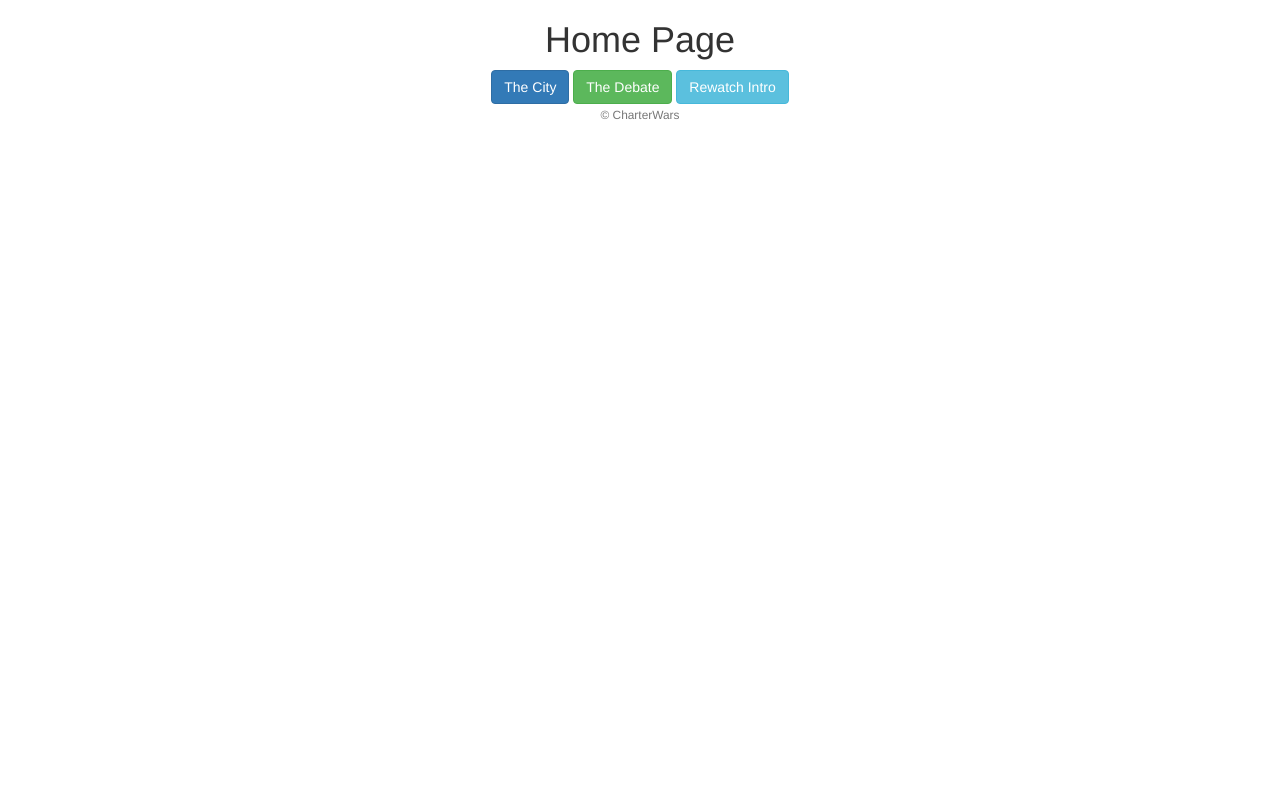
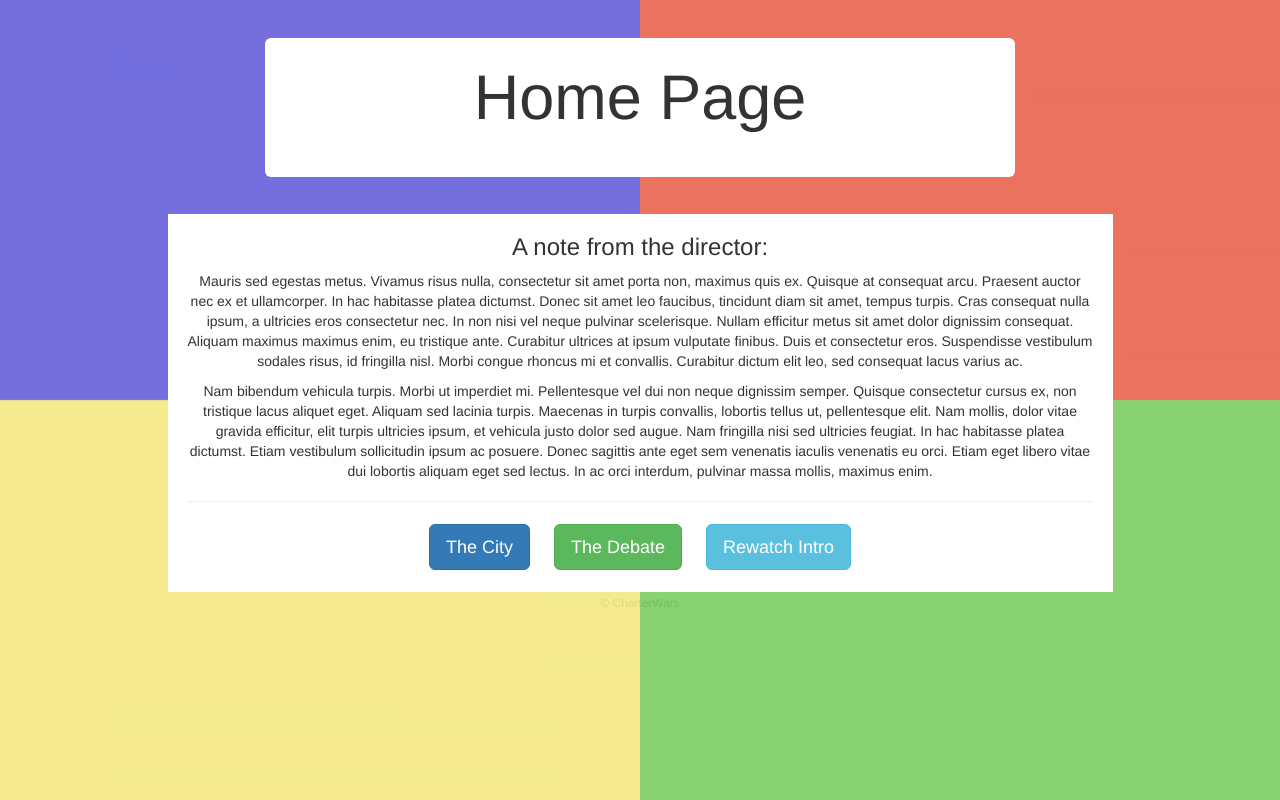
Before and after one commit to sbarli/charterwars-angular, a website: page public/index.html at #!/home in a window 1280 px wide. Drawn offline with nearby package versions, Linux system fonts and the light colour scheme; some packages are replaced by stand-ins of ours; a script that the page names is missing.

Commit message:
Add homepage background; Add homepage director's note shell; Minor css changes

```diff
--- a/public/angular-app/components/main/main.html
+++ b/public/angular-app/components/main/main.html
@@ -1,8 +1,31 @@
 <div id="home" class="page">
-    <div class="container text-center">
-        <h1>{{ vm.title }}</h1>
-        <a href="#!/city" class="btn btn-primary">The City</a>
-        <a href="#!/debate" class="btn btn-success">The Debate</a>
-        <button ng-click="vm.openModal()" class="btn btn-info">Rewatch Intro</button>
+    <div class="home-background"></div>
+    <div class="home-content container text-center">
+        <div class="row">
+            <div class="col-xs-10 col-xs-offset-1 col-md-8 col-md-offset-2">
+                <div class="jumbotron">
+                    <h1>{{ vm.title }}</h1>
+                </div>
+            </div>
+        </div>
+        <div class="row">
+            <div class="col-xs-12 col-md-10 col-md-offset-1">
+                <div class="main-white">
+                    <h3 class="text-center">A note from the director:</h3>
+                    <p>
+                        Mauris sed egestas metus. Vivamus risus nulla, consectetur sit amet porta non, maximus quis ex. Quisque at consequat arcu. Praesent auctor nec ex et ullamcorper. In hac habitasse platea dictumst. Donec sit amet leo faucibus, tincidunt diam sit amet, tempus turpis. Cras consequat nulla ipsum, a ultricies eros consectetur nec. In non nisi vel neque pulvinar scelerisque. Nullam efficitur metus sit amet dolor dignissim consequat. Aliquam maximus maximus enim, eu tristique ante. Curabitur ultrices at ipsum vulputate finibus. Duis et consectetur eros. Suspendisse vestibulum sodales risus, id fringilla nisl. Morbi congue rhoncus mi et convallis. Curabitur dictum elit leo, sed consequat lacus varius ac.
+                    </p>
+                    <p>
+                        Nam bibendum vehicula turpis. Morbi ut imperdiet mi. Pellentesque vel dui non neque dignissim semper. Quisque consectetur cursus ex, non tristique lacus aliquet eget. Aliquam sed lacinia turpis. Maecenas in turpis convallis, lobortis tellus ut, pellentesque elit. Nam mollis, dolor vitae gravida efficitur, elit turpis ultricies ipsum, et vehicula justo dolor sed augue. Nam fringilla nisi sed ultricies feugiat. In hac habitasse platea dictumst. Etiam vestibulum sollicitudin ipsum ac posuere. Donec sagittis ante eget sem venenatis iaculis venenatis eu orci. Etiam eget libero vitae dui lobortis aliquam eget sed lectus. In ac orci interdum, pulvinar massa mollis, maximus enim.
+                    </p>
+                    <hr>
+                    <div class="home-btns">
+                        <a href="#!/city" class="btn btn-lg btn-primary">The City</a>
+                        <a href="#!/debate" class="btn btn-lg btn-success">The Debate</a>
+                        <button ng-click="vm.openModal()" class="btn btn-lg btn-info">Rewatch Intro</button>
+                    </div>
+                </div>
+            </div>
+        </div>
     </div>
 </div>
--- a/public/css/custom.css
+++ b/public/css/custom.css
@@ -4,6 +4,11 @@
 html, body, .ng-scope {
 	height: 100%;
 	width: 100%;
+}
+
+.main-white {
+    background: white;
+    padding:20px;
 }
 /* ~~~~~~~~~ */
 
@@ -55,6 +60,32 @@ html, body, .ng-scope {
 /* ========= */
 /* Home Page */
 /* ========= */
+#home .home-background {
+    background: url('../angular-app/assets/cwbackground.png') no-repeat right top;
+    background-size: 100% 100%;
+    height: 100%;
+    width: 100%;
+    position: absolute;
+    opacity: 0.85;
+}
+
+#home .home-content {
+    position: relative;
+}
+
+#home .jumbotron {
+    background: white;
+    padding: 5px 0 35px 0;
+    margin: 5% 0;
+}
+
+#home .main-white h3 {
+    margin-top:0;
+}
+
+.home-btns .btn {
+    margin:2px 10px;
+}
 
 
 /* ====================== */
```
Also changed, not shown: public/angular-app/assets/cwbackground.png (added).
